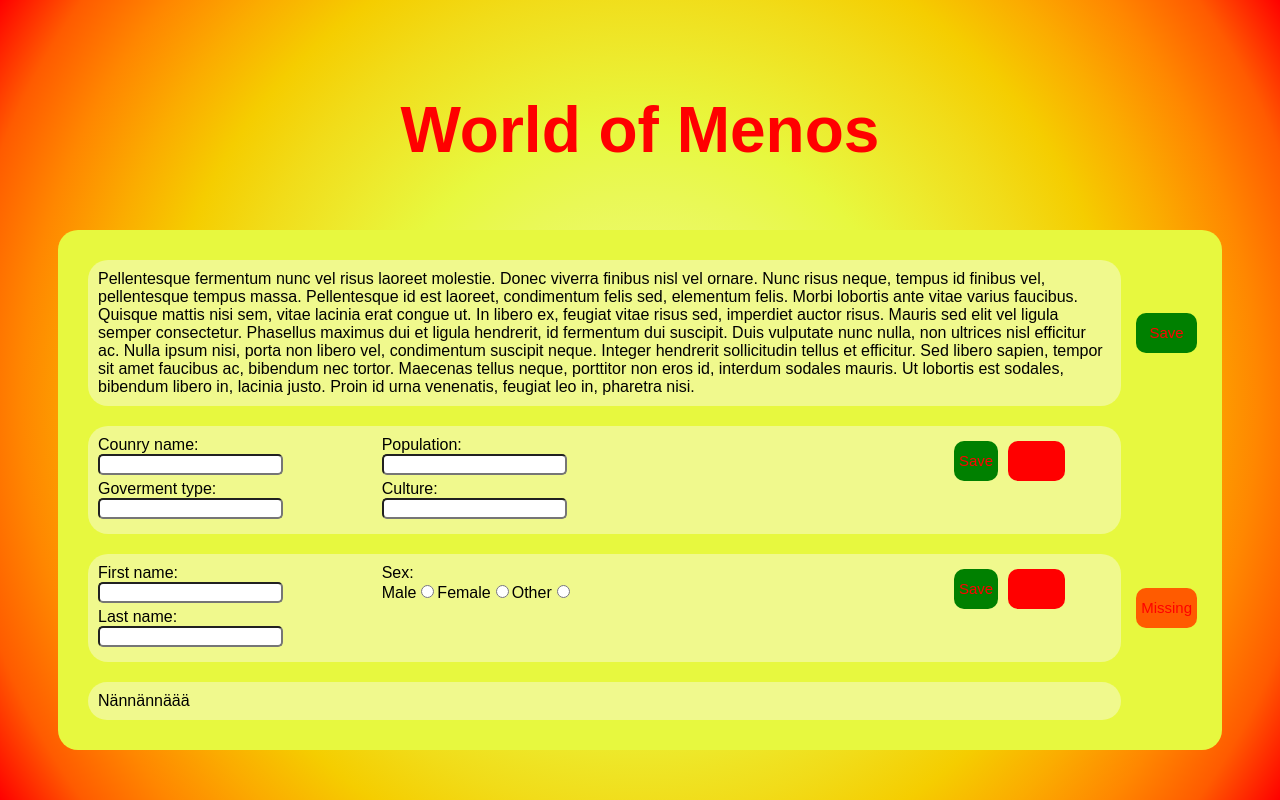
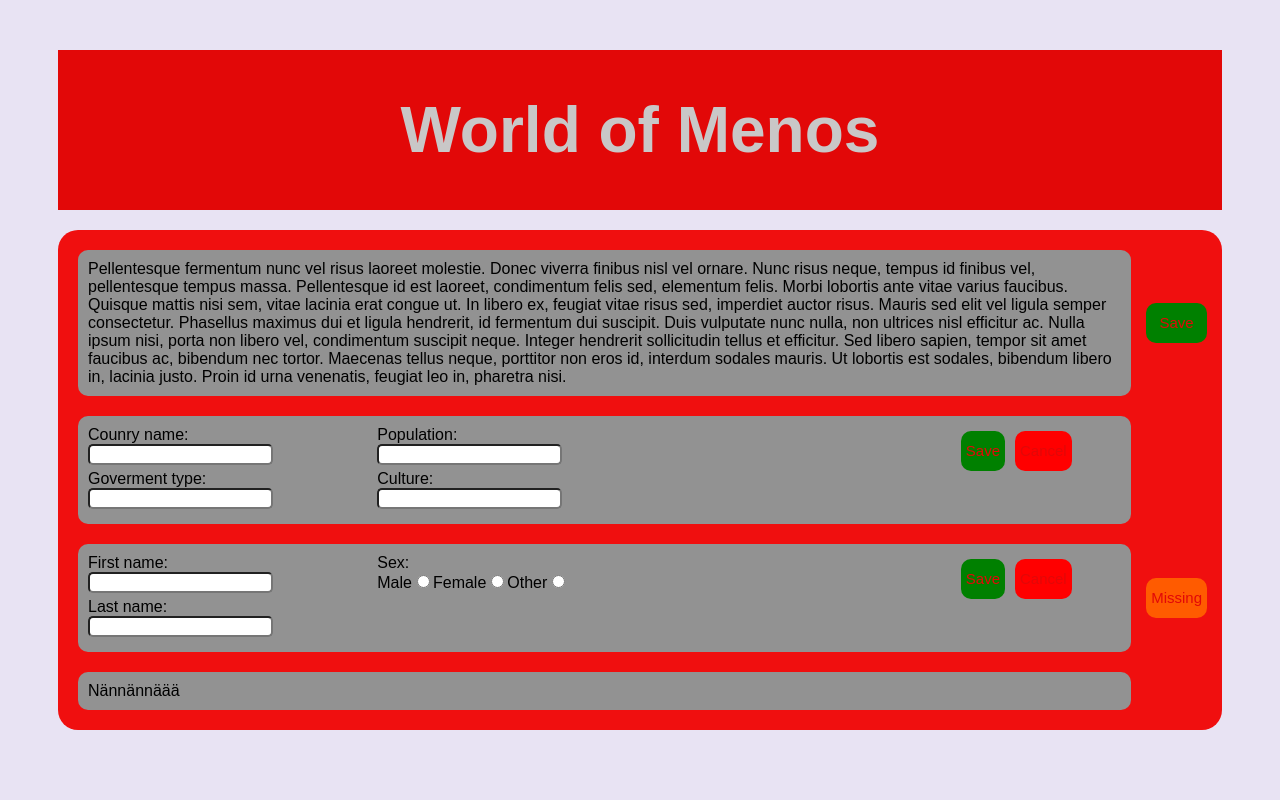
Before and after one commit to Toivotak/Menos, a React (Create React App) app: page / in a window 1280 px wide. Built offline with nearby package versions, Linux system fonts and the light colour scheme.

Commit message:
new color scheme

```diff
--- a/src/test.css
+++ b/src/test.css
@@ -3,15 +3,15 @@ html {
 }
 
 :root {
-    --clr-primary-100: #f0f98d;
-    --clr-primary-200: #ecf96a;
-    --clr-primary-300: #e7f83f;
-    --clr-secondary-100: #ff5b00;
-    --clr-secondary-200: #ff0000;
+    --clr-primary-100: #e8e3f3;
+    --clr-primary-200: #c9c7c7;
+    --clr-primary-300: #929292;
+    --clr-secondary-100: #f00f0f;
+    --clr-secondary-200: #e20808;
 }
 
 body {
-    background-image: radial-gradient(circle, #f0f98d, #eef97c, #ecf96a, #e9f856, #e7f83f, #edea2d, #f1dc19, #f5cd00, #fbac00, #ff8700, #ff5b00, #ff0000);
+    background-color: var(--clr-primary-100);
     font-family: Arial, Helvetica, sans-serif;
     color: #000000;
 }
@@ -21,7 +21,8 @@ body {
 }
 
 .header {
-    color: var(--clr-secondary-200);
+    background-color: var(--clr-secondary-200);
+    color: var(--clr-primary-200);
     display: flex;
     justify-content: center;
     align-items: center;
@@ -50,17 +51,17 @@ body {
 
 .main {
     display: grid;
-    background-color: var(--clr-primary-300);
-    padding: 20px;
+    background-color: var(--clr-secondary-100);
+    padding: 10px;
     border-radius: 20px;
 }
 
 .main > .para, .main > .form {
     grid-column-start: 1;
     grid-column-end: 3;
-    background-color: var(--clr-primary-100);
+    background-color: var(--clr-primary-300);
     padding: 10px;
-    border-radius: 20px;
+    border-radius: 10px;
     margin: 10px;
 }
 
```
